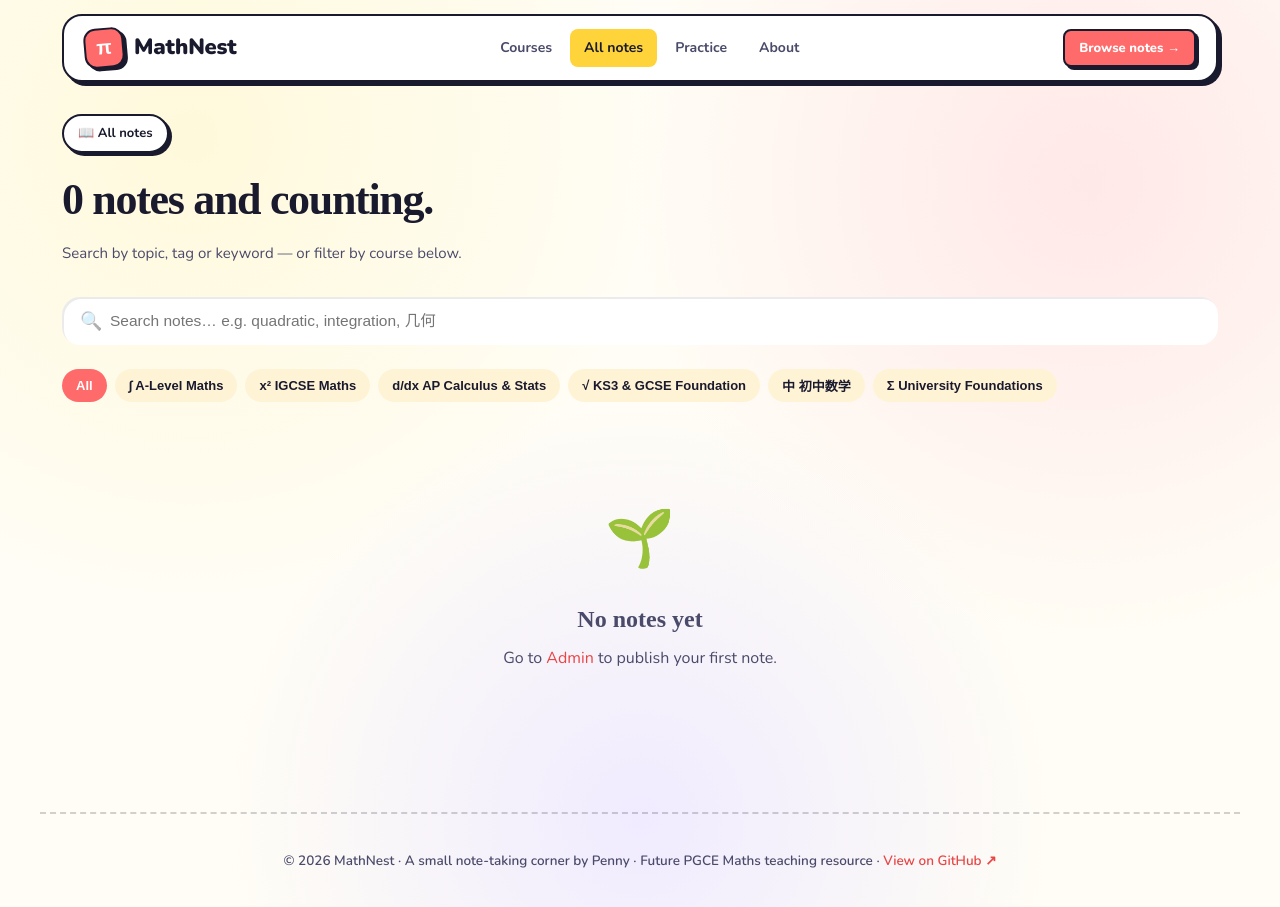
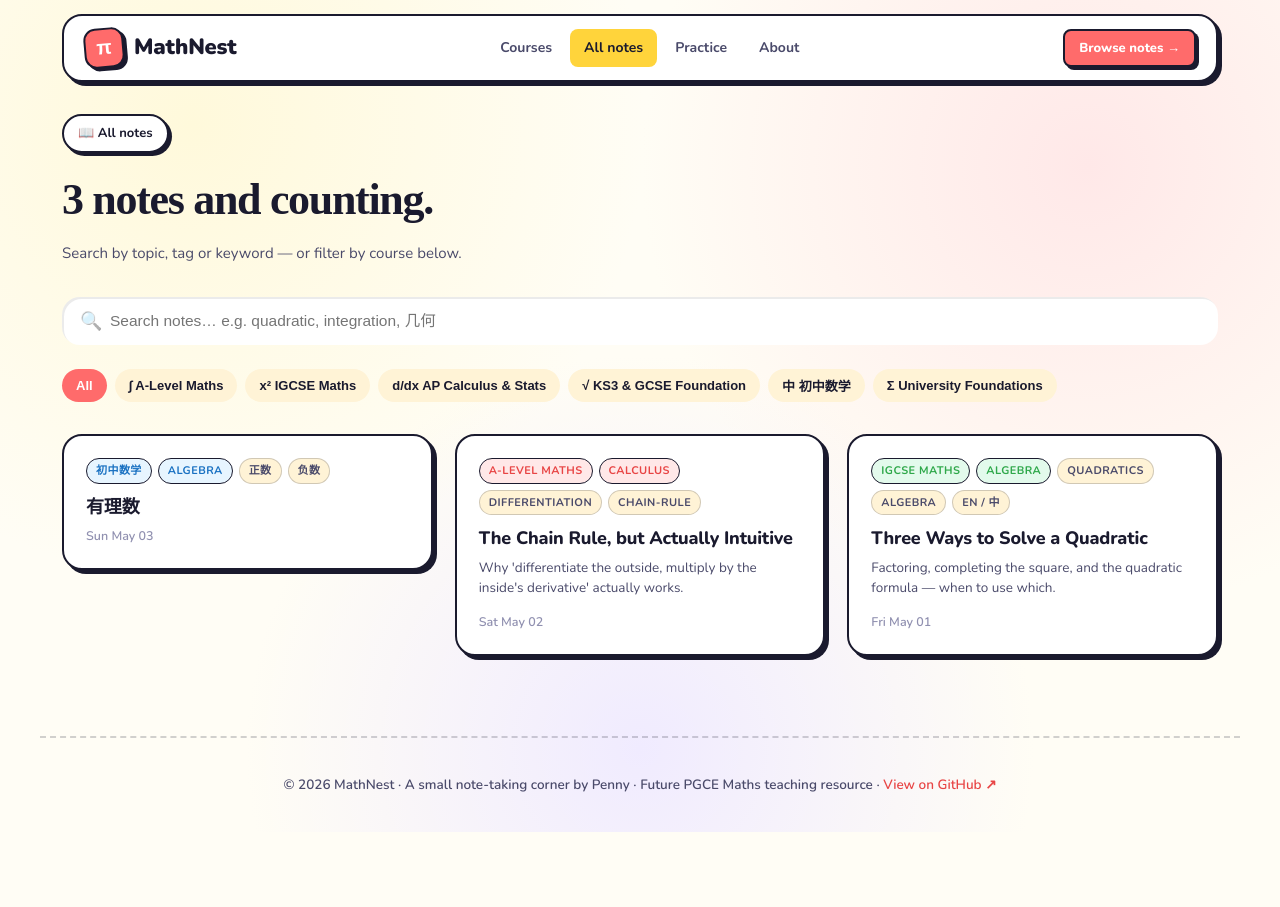
Before and after one commit to pennyzhaozhao/mathnest, a Next.js app: page /notes in a window 1280 px wide. After the commit the page ends 832 px from the top, so only its background shows below. Built offline with nearby package versions, Linux system fonts and the light colour scheme.

Commit message:
fix practice dynamic route

```diff
--- a/lib/notes.ts
+++ b/lib/notes.ts
@@ -65,8 +65,7 @@ export type CourseTree = {
 };
 
 function getContentDir(): string {
-  const root = process.env.PROJECT_ROOT || process.cwd();
-  return path.join(root, 'content', 'courses');
+  return path.resolve(__dirname, '..', 'content', 'courses');
 }
 
 function slugToTitle(slug: string): string {
--- a/lib/practice.ts
+++ b/lib/practice.ts
@@ -78,8 +78,7 @@ export type PracticeSet = {
 export type PracticeIndex = Omit<PracticeSet, 'questions'> & { questionCount: number };
 
 function getPracticeDir(): string {
-  const root = process.env.PROJECT_ROOT || process.cwd();
-  return path.join(root, 'content', 'practice');
+  return path.resolve(__dirname, '..', 'content', 'practice');
 }
 
 // 解析单个题目块
--- a/next.config.js
+++ b/next.config.js
@@ -47,9 +47,12 @@ const nextConfig = {
   images: { unoptimized: true },
   trailingSlash: true,
   env: {
-    // 把构建时确定的项目根目录注入为环境变量
-    // lib/notes.ts 和 lib/practice.ts 用这个代替 process.cwd()
     PROJECT_ROOT: __dirname,
+  },
+  webpack: (config) => {
+    // Next.js webpack에서 __dirname이 올바르게 작동하도록 설정
+    config.node = { ...config.node, __dirname: true };
+    return config;
   },
 };
 
```
